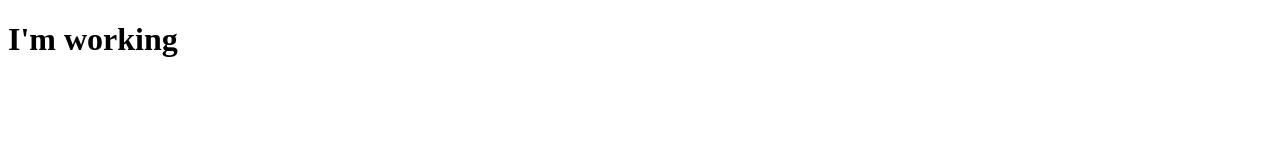
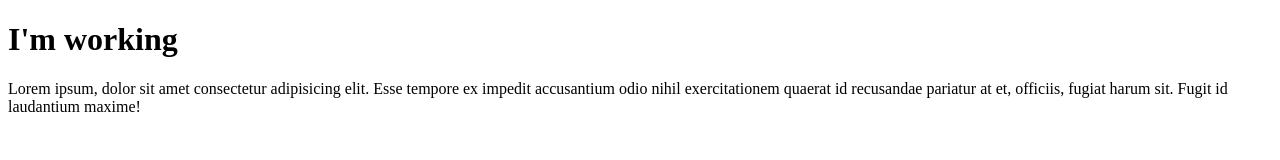
Before and after one commit to nweniooucsk/Project-One, a plain HTML site: page index.html in a window 1280 px wide. Drawn offline with Linux system fonts and the light colour scheme.

Commit message:
version 1.0 complete

```diff
--- a/index.html
+++ b/index.html
@@ -10,6 +10,7 @@
 
 <body>
     <h1>I'm working</h1>
+    <p>Lorem ipsum, dolor sit amet consectetur adipisicing elit. Esse tempore ex impedit accusantium odio nihil exercitationem quaerat id recusandae pariatur at et, officiis, fugiat harum sit. Fugit id laudantium maxime!</p>
 </body>
 
 </html>
```
